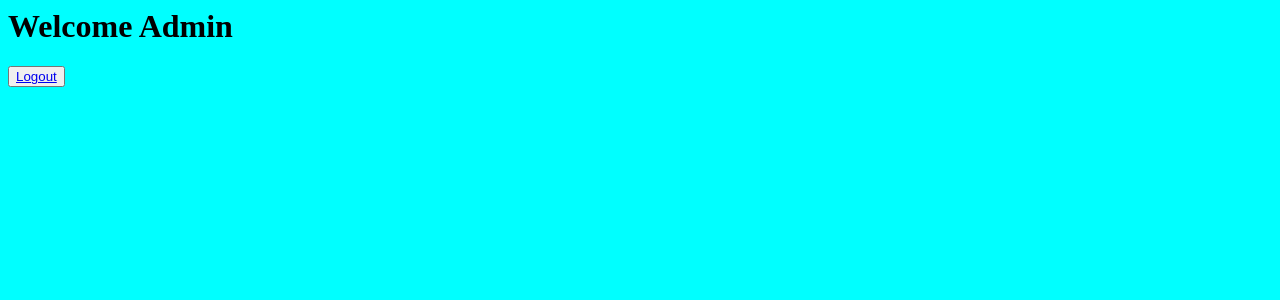
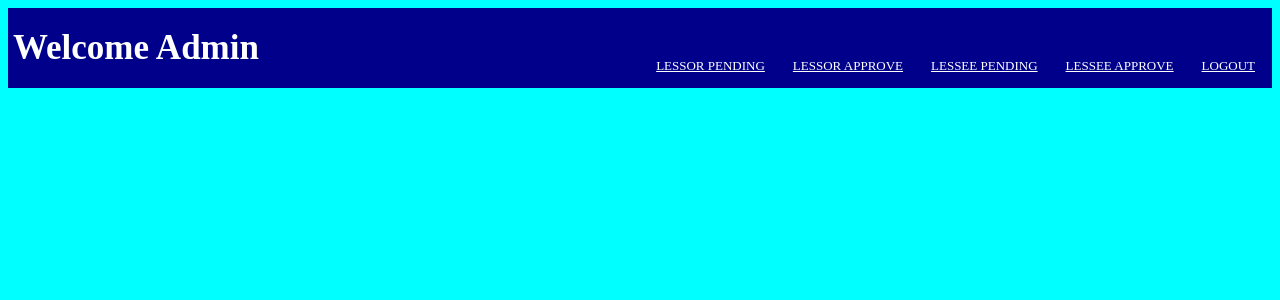
Before and after one commit to syedwajith/Equipment-Leasing-Project, a Django app: page /container_leasing_app/adminhome/ in a window 1280 px wide. Shown: the top 300 px of the page. Run offline with Django 4.2, Linux system fonts and the light colour scheme.

Commit message:
Update adminhome.html

```diff
--- a/equipment_leasing/templates/container_leasing_app/adminhome.html
+++ b/equipment_leasing/templates/container_leasing_app/adminhome.html
@@ -2,16 +2,28 @@
     {%load static%}
     <head>
         <title>Container Leasing</title>
-        <link rel="stylesheet" href="{% static 'css/style.css' %}">
+        <link rel="stylesheet" href="{% static 'css/adminhome.css' %}">
     </head>
     <body>
-        <form method="post">
-            {% csrf_token %}
-            <h1>Welcome Admin</h1>
-            <button>
-                <a href="/container_leasing_app/home">Logout</a>
-            </button>
-        </form>
-
+            <nav>
+                <label class="adminhome">Welcome Admin</label>
+                <ul>
+                    <li>
+                        <a href="/container_leasing_app/lessorpending">Lessor Pending</a>
+                    </li>
+                    <li>
+                        <a href="/container_leasing_app/lessorapprove">Lessor Approve</a>
+                    </li>
+                    <li>
+                        <a href="/container_leasing_app/lesseepending">Lessee Pending</a>
+                    </li>
+                    <li>
+                        <a href="/container_leasing_app/lesseeapprove">Lessee Approve</a>
+                    </li>
+                    <li>
+                        <a href="/container_leasing_app/home">Logout</a>
+                    </li>
+                </ul>
+            </nav>
     </body>
 </html>
```
